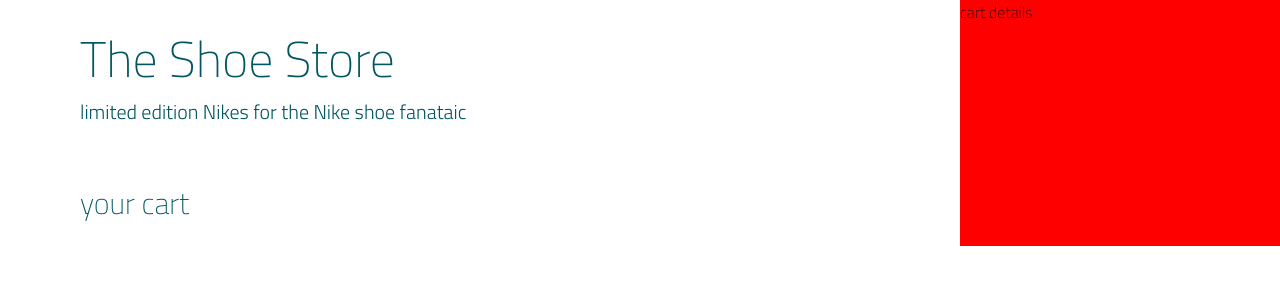
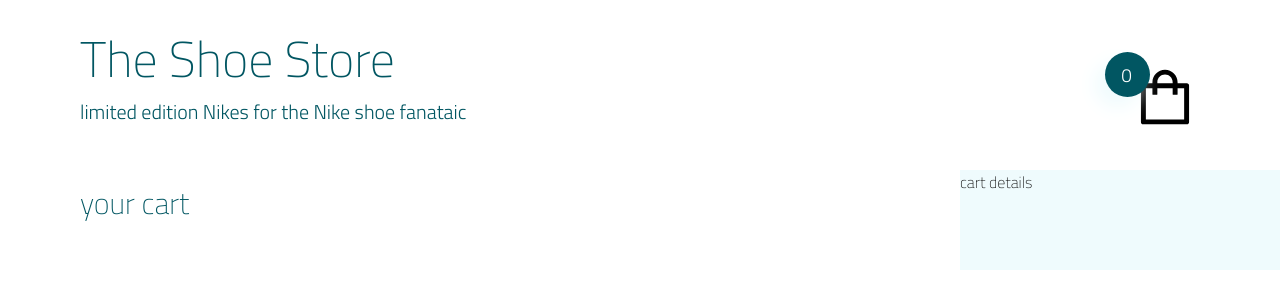
Before and after one commit to eazy13forlife/shoppingcart, a React (Create React App) app: page /cart in a window 1280 px wide. Shown: the top 308 px of the page. Built offline with nearby package versions, Linux system fonts and the light colour scheme.

Commit message:
finished number of items in cart via shopping bag

```diff
--- a/package.json
+++ b/package.json
@@ -15,6 +15,7 @@
     "react-scripts": "4.0.3",
     "redux": "^4.1.0",
     "redux-thunk": "^2.3.0",
+    "reselect": "^4.0.0",
     "uniqid": "^5.3.0",
     "web-vitals": "^1.1.2"
   },
--- a/src/components/CartItem/CartItem.js
+++ b/src/components/CartItem/CartItem.js
@@ -1,20 +1,31 @@
-import React from "react";
+import React, { useMemo } from "react";
+import { useSelector, useDispatch } from "react-redux";
+import { updateQuantity, updateSize } from "../../actions/";
+import { createSelector } from "reselect";
 
 import Dropdown from "../Dropdown/Dropdown.js";
 import "./CartItem.scss";
 
-const CartItem = ({ name, quantity, size, totalPrice, img }) => {
+const CartItem = ({ name, id, quantity, size, totalPrice, img }) => {
+  const dispatch = useDispatch();
+
   return (
     <div className="CartItem">
       <img src={img} alt={name} className="CartItem__image" />
+      <h4 className="CartItem__header">{name}</h4>
+      <div className="CartItem__action-group CartItem__action-group--quantity">
+        <p className="CartItem__text">Quantity:</p>
+        <p className="CartItem__text">{quantity}</p>
+        <Dropdown
+          array={[1, 2, 3, 4, 5, 6, 7, 8, 9, 10]}
+          onItemClick={(item) => {
+            dispatch(updateQuantity(name, id, item));
+          }}
+        />
+      </div>
 
-      <h4 className="CartItem__header">{name}</h4>
-
-      <div className="CartItem__action-group CartItem__action-group--quantity">
-        <p className="CartItem__text">{quantity}</p>
-        <Dropdown array={[1, 2, 3, 4, 5, 6, 7, 8, 9, 10]} />
-      </div>
       <div className="CartItem__action-group CartItem__action-group--size">
+        <p className="CartItem__text">Size:</p>
         <p className="CartItem__text">{size}</p>
         <Dropdown
           array={[
@@ -36,8 +47,12 @@
             14,
             15,
           ]}
+          onItemClick={(item) => {
+            dispatch(updateSize(name, id, item));
+          }}
         />
       </div>
+
       <p className="CartItem__text CartItem__text--price">{`$${totalPrice}`}</p>
     </div>
   );
--- a/src/components/CartItem/CartItem.scss
+++ b/src/components/CartItem/CartItem.scss
@@ -1,25 +1,35 @@
 .CartItem {
+  display: grid;
+  grid-template-columns: 20rem repeat(auto-fit, minmax(min-content, 15rem));
+  padding-bottom: 1rem;
+  margin-left: 7rem;
+  border-bottom: 1px solid var(--secondary-blue);
+  grid-column-gap: 3em;
+  grid-auto-rows: auto;
   &__image {
     max-width: 100%;
-    max-height: 10rem;
+    max-height: 12rem;
     transform: scale(1.5);
     grid-column: 1/2;
     grid-row: 1/4;
     justify-self: center;
   }
   &__header {
-    grid-column: 2/5;
+    grid-column: 2/-1;
   }
   &__action-group {
-    display: flex;
+    display: grid;
+    grid-template-columns: repeat(3, max-content);
+    grid-column-gap: 1rem;
     &--quantity {
-      grid-column: 2/3;
+      grid-column: 2 / span 1;
     }
     &--size {
-      grid-column: 3/4;
+      grid-column: 3 / span 1;
     }
   }
   &__text {
+    font-size: 2rem;
     &--price {
       grid-column: 2/4;
     }
--- a/src/components/CartPage/CartPage.js
+++ b/src/components/CartPage/CartPage.js
@@ -18,6 +18,8 @@
         size={shoe.size}
         totalPrice={shoe.totalPrice}
         img={shoe.img}
+        id={shoe.id}
+        key={index}
       />
     );
   });
@@ -25,7 +27,7 @@
     <div className="CartPage">
       <Header pageName="your cart" />
       <div className="CartPage__cart">{renderedCartItems}</div>
-      <div className="CartPage__cart-details">cart details</div>
+      <div className="CartPage__cart-details">cart details </div>
     </div>
   );
 };
--- a/src/components/CartPage/CartPage.scss
+++ b/src/components/CartPage/CartPage.scss
@@ -1,21 +1,22 @@
 .CartPage {
   display: grid;
   grid-template-columns: repeat(12, [col-start] 1fr[col-end]);
+  grid-auto-rows: 17rem 10rem auto;
+  min-height: 100vh;
   .Header {
     grid-column: col-start 1/-1;
-    grid-row: 1/4;
+    grid-row-start: 1;
   }
   &__cart {
+    display: grid;
+
     grid-column: col-start 1 / col-end 8;
+    grid-row-start: 3;
+    grid-row-gap: 2rem;
   }
   &__cart-details {
     grid-column: col-start 10/-1;
-    grid-row: 1/4;
-    background-color: red;
+    background-color: var(--primary-blue);
     z-index: 1;
   }
-  .CartItem {
-    display: grid;
-    grid-template-columns: repeat(3, 1fr);
-  }
 }
--- a/src/components/Dropdown/Dropdown.js
+++ b/src/components/Dropdown/Dropdown.js
@@ -34,7 +34,9 @@
         onClick={() => {
           onItemClick(item);
           setOpenDropdown(false);
-          setShowError(false);
+          if (setShowError) {
+            setShowError(false);
+          }
         }}
       >
         {item}
--- a/src/components/Dropdown/Dropdown.scss
+++ b/src/components/Dropdown/Dropdown.scss
@@ -2,6 +2,7 @@
   display: inline-block;
   top: 0px;
   position: relative;
+  height: 3rem;
 
   &__list-parent {
     background-color: #d3d3d3;
@@ -34,7 +35,7 @@
     height: 3rem;
   }
   &__button {
-    padding: 0rem 1rem;
+    padding: 0rem 0rem;
     background-color: transparent;
     border: none;
   }
--- a/src/components/ShoppingBagIcon/ShoppingBagIcon.js
+++ b/src/components/ShoppingBagIcon/ShoppingBagIcon.js
@@ -1,14 +1,34 @@
 import React from "react";
+import { useSelector } from "react-redux";
+import { createSelector } from "reselect";
 import { AiOutlineShopping } from "react-icons/ai";
 
 import "./ShoppingBagIcon.scss";
 
+const getNumberCartItems = createSelector(
+  (state) => state.cart,
+  (cart) => {
+    let number = 0;
+    for (let i = 0; i < cart.length; i++) {
+      number += cart[i].quantity;
+      if (number === 11) {
+        break;
+      }
+    }
+    return number;
+  }
+);
+
 const ShoppingBagIcon = ({ onClick }) => {
+  const numberOfItems = useSelector(getNumberCartItems);
+
   return (
     <div className="shopping-bag" onClick={onClick}>
       <AiOutlineShopping className="shopping-bag__icon" />
       <span className="shopping-bag__bubble">
-        <span className="shopping-bag__amount">13</span>
+        <span className="shopping-bag__amount">
+          {numberOfItems > 10 ? "10+" : numberOfItems}
+        </span>
       </span>
     </div>
   );
```
Also changed, not shown: 1 other file (tests, documents, lock files or other folders).
